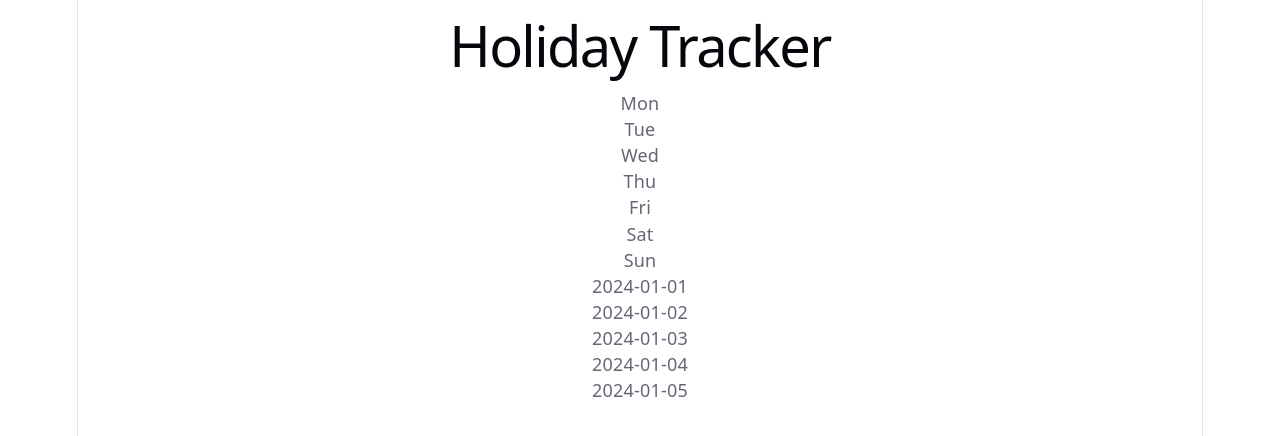
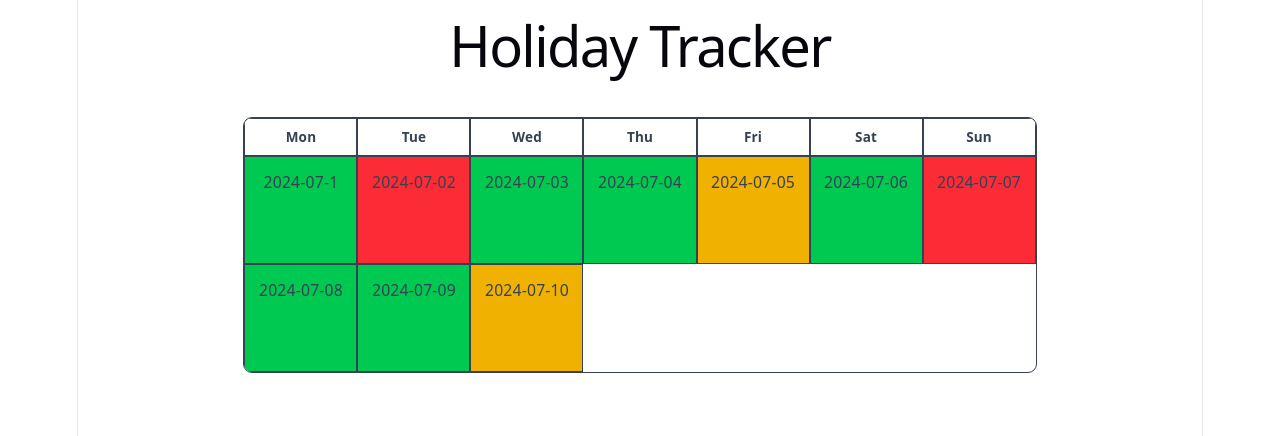
Before and after one commit to mattthughes/holiday-tracker, a React (Vite) app in the folder holiday-tracker/: page / in a window 1280 px wide. Shown: the top 436 px of the page. Built offline with nearby package versions, Linux system fonts and the light colour scheme.

Commit message:
Added starter css styling for calendar

```diff
--- a/holiday-tracker/src/components/Calendar.jsx
+++ b/holiday-tracker/src/components/Calendar.jsx
@@ -3,27 +3,34 @@ import React from 'react'
 const Calendar = () => {
     const weekDays = ['Mon', 'Tue', 'Wed', 'Thu', 'Fri', 'Sat', 'Sun'];
     const availability = [
-        { date: '2024-01-01', status: "green" },
-        { date: '2024-01-02', status: "red" },
-        { date: '2024-01-03', status: "green" },
-        { date: '2024-01-04', status: "green" },
-        { date: '2024-01-05', status: "yellow" },
+        { date: '2024-07-1', status: "green" },
+        { date: '2024-07-02', status: "red" },
+        { date: '2024-07-03', status: "green" },
+        { date: '2024-07-04', status: "green" },
+        { date: '2024-07-05', status: "yellow" },
+        { date: '2024-07-06', status: "green" },
+        { date: '2024-07-07', status: "red" },
+        { date: '2024-07-08', status: "green" },
+        { date: '2024-07-09', status: "green" },
+        { date: '2024-07-10', status: "yellow" },
     ];
     return (
-        <div className="calendar">
+        <section className="mx-auto max-w-4xl p-6">
+        <div className="grid grid-cols-7 overflow-hidden rounded-lg border text-sm font-medium text-gray-700">
             {weekDays.map((day) => (
-                <div key={day} className="day-header">
+                <div key={day} className="border p-2 text-center text-xs font-bold text-center">
                     {day}
                 </div>
             ))}
             {availability.map((date) => {
                 return (
-                    <div key={date.date} className={`day ${date.status}`}>
+                    <div key={date.date} className={`min-h-16 border p-1 text-sm text-center md:min-h-24 md:p-3 ${date.status === "green" ? "bg-green-500" : date.status === "red" ? "bg-red-500" : "bg-yellow-500"}`}>
                         {date.date}
                     </div>
                 )
             })}
         </div>
+        </section>
         )
 
 
```
